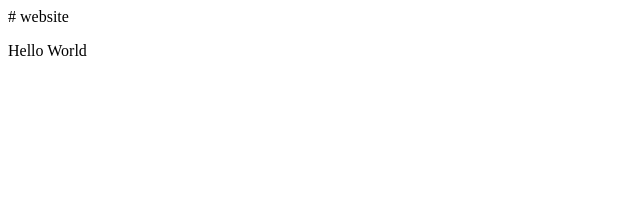
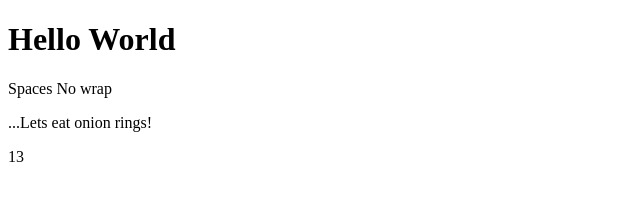
Before and after one commit to azo-photos/website, a plain HTML site: page index.html in a window 1280 px wide. Shown: the whole page, without its empty margins (0-640 px from the left). Drawn offline with Linux system fonts and the light colour scheme.

Commit message:
Update index.html

```diff
--- a/index.html
+++ b/index.html
@@ -1,2 +1,15 @@
-# website
-<p>Hello World</p>
+<!DOCTYPE html>
+<html>
+<head>
+<meta charset="utf-8">
+<title>Project: AZO Photos</title>
+</head>
+<bodv>
+<h1>Hello World</h1>
+Spaces
+No wrap
+<p>...Lets eat onion rings!</p>
+<mg src="https://img.buzzfeed.com/thumbnailer-prod-us-east-1/7f539fc41a5543aebfe03afed73a0b48/BFV9112_MozzarellaStickOnionRings.jpg" alt="Scary crocodiles" width="200"/>
+13
+</body>
+</html>
```
